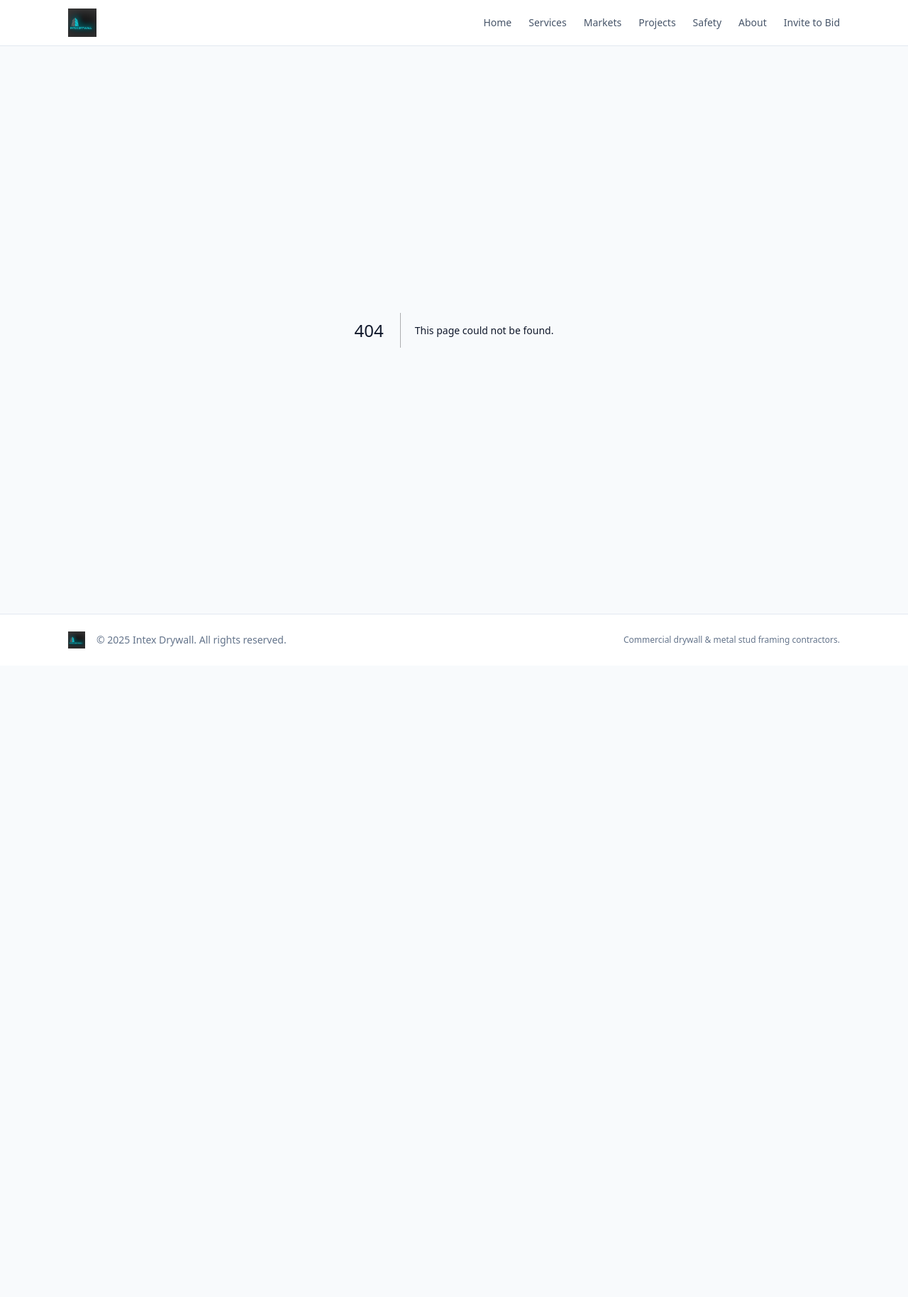
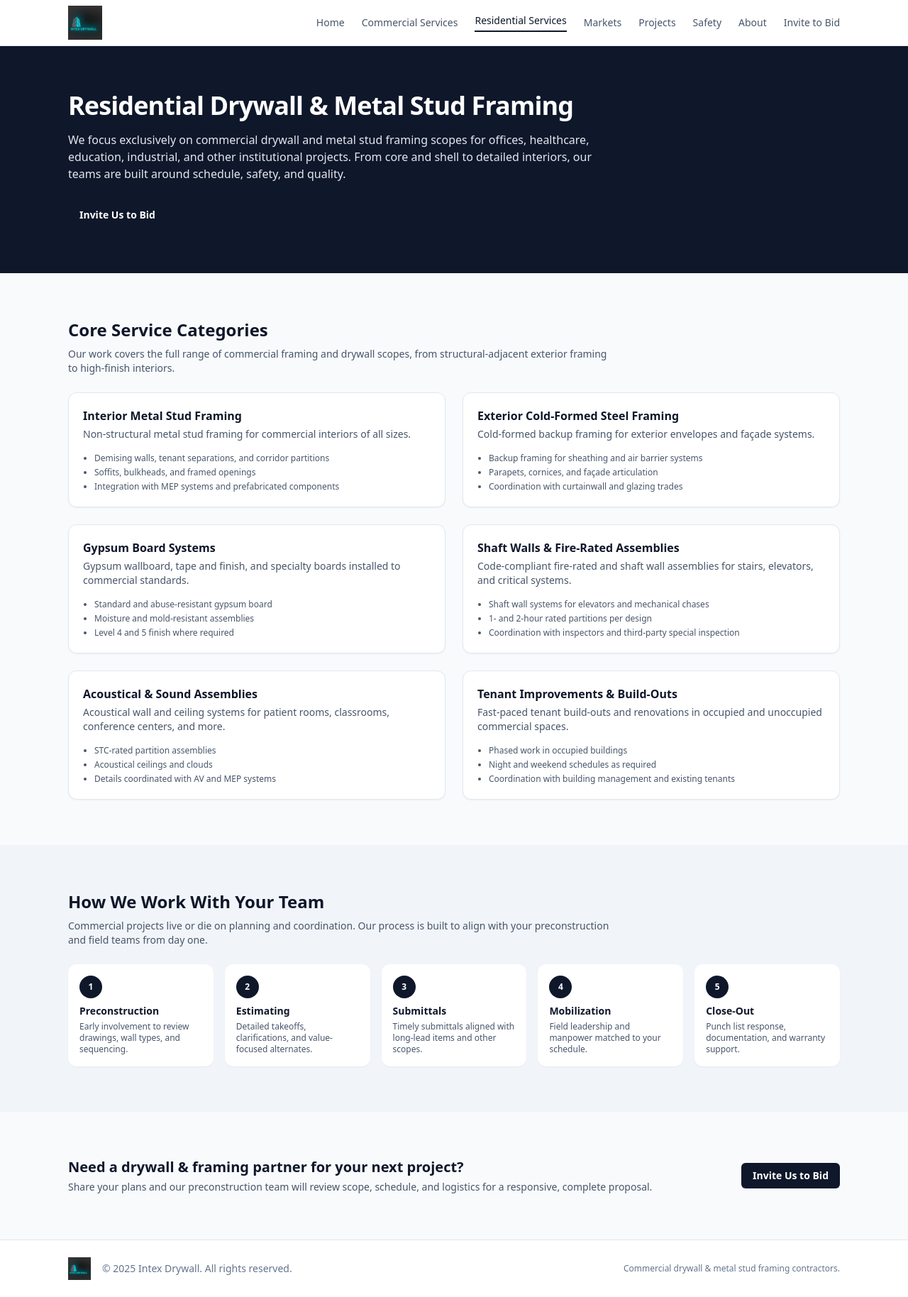
Before and after one commit to IntexRanch/intexdrywall.com, a Next.js app: page /services/residential-drywall-framing in a window 1280 px wide. Before the commit this address had no page. Shown: the whole page at 71% size. Before the commit the page ends 938 px from the top, so only its background shows below. Built offline with nearby package versions, Linux system fonts and the light colour scheme.

Commit message:
Add residential drywall service and update branding

```diff
--- a/app/invite-to-bid/page.tsx
+++ b/app/invite-to-bid/page.tsx
@@ -35,7 +35,7 @@ export default function InviteToBidPage() {
                 gdelgado@intexdrywalls.com
               </p>
               <p className="mt-1">
-                Office: <span className="font-medium">(919) 464-0185</span>
+                Office: <span className="font-medium">(919) 391-0325</span>
               </p>
             </div>
 
--- a/app/page.tsx
+++ b/app/page.tsx
@@ -77,7 +77,13 @@ export default function HomePage() {
                 href="/services/drywall-metal-stud-framing"
                 variant="secondary"
               >
-                View Services
+                Commercial Services
+              </ButtonLink>
+              <ButtonLink
+                href="/services/residential-drywall-framing"
+                variant="ghost"
+              >
+                Residential Services
               </ButtonLink>
             </div>
           </div>
--- /dev/null
+++ b/app/services/residential-drywall-framing/page.tsx
@@ -0,0 +1,138 @@
+import { Section } from "@/components/Section";
+import { ButtonLink } from "@/components/Button";
+import { serviceCategories } from "@/lib/services";
+
+export default function ResidentialServicesPage() {
+  return (
+    <div>
+      {/* Hero */}
+      <div className="bg-slate-900 text-white">
+        <div className="mx-auto max-w-6xl px-4 sm:px-6 lg:px-8 py-12 sm:py-16">
+          <div className="max-w-3xl space-y-4">
+            <h1 className="text-3xl sm:text-4xl font-semibold tracking-tight">
+              Residential Drywall &amp; Metal Stud Framing
+            </h1>
+            <p className="text-sm sm:text-base text-slate-200">
+              We focus exclusively on commercial drywall and metal stud framing
+              scopes for offices, healthcare, education, industrial, and other
+              institutional projects. From core and shell to detailed interiors,
+              our teams are built around schedule, safety, and quality.
+            </p>
+            <div className="pt-3">
+              <ButtonLink href="/invite-to-bid">Invite Us to Bid</ButtonLink>
+            </div>
+          </div>
+        </div>
+      </div>
+
+      {/* Service categories */}
+      <Section>
+        <div className="space-y-6">
+          <div className="max-w-3xl">
+            <h2 className="text-2xl font-semibold text-slate-900">
+              Core Service Categories
+            </h2>
+            <p className="mt-2 text-sm text-slate-600">
+              Our work covers the full range of commercial framing and drywall
+              scopes, from structural-adjacent exterior framing to
+              high-finish interiors.
+            </p>
+          </div>
+          <div className="grid gap-6 md:grid-cols-2">
+            {serviceCategories.map((service) => (
+              <div
+                key={service.id}
+                className="rounded-xl border border-slate-200 bg-white p-5 shadow-sm flex flex-col gap-3"
+              >
+                <div>
+                  <h3 className="text-base font-semibold text-slate-900">
+                    {service.name}
+                  </h3>
+                  <p className="mt-1 text-sm text-slate-600">
+                    {service.description}
+                  </p>
+                </div>
+                <ul className="mt-1 list-disc pl-4 space-y-1 text-xs text-slate-600">
+                  {service.bullets.map((b) => (
+                    <li key={b}>{b}</li>
+                  ))}
+                </ul>
+              </div>
+            ))}
+          </div>
+        </div>
+      </Section>
+
+      {/* Process */}
+      <Section className="bg-slate-100">
+        <div className="space-y-6">
+          <div className="max-w-3xl">
+            <h2 className="text-2xl font-semibold text-slate-900">
+              How We Work With Your Team
+            </h2>
+            <p className="mt-2 text-sm text-slate-600">
+              Commercial projects live or die on planning and coordination. Our
+              process is built to align with your preconstruction and field
+              teams from day one.
+            </p>
+          </div>
+          <ol className="grid gap-4 md:grid-cols-5 text-sm text-slate-800">
+            {[
+              {
+                title: "Preconstruction",
+                desc: "Early involvement to review drawings, wall types, and sequencing.",
+              },
+              {
+                title: "Estimating",
+                desc: "Detailed takeoffs, clarifications, and value-focused alternates.",
+              },
+              {
+                title: "Submittals",
+                desc: "Timely submittals aligned with long-lead items and other scopes.",
+              },
+              {
+                title: "Mobilization",
+                desc: "Field leadership and manpower matched to your schedule.",
+              },
+              {
+                title: "Close-Out",
+                desc: "Punch list response, documentation, and warranty support.",
+              },
+            ].map((step, idx) => (
+              <li
+                key={step.title}
+                className="flex flex-col gap-2 rounded-xl bg-white p-4 shadow-sm"
+              >
+                <span className="inline-flex h-8 w-8 items-center justify-center rounded-full bg-slate-900 text-xs font-semibold text-white">
+                  {idx + 1}
+                </span>
+                <div>
+                  <h3 className="text-sm font-semibold text-slate-900">
+                    {step.title}
+                  </h3>
+                  <p className="mt-1 text-xs text-slate-600">{step.desc}</p>
+                </div>
+              </li>
+            ))}
+          </ol>
+        </div>
+      </Section>
+
+      {/* CTA */}
+      <Section>
+        <div className="flex flex-col items-start justify-between gap-4 sm:flex-row sm:items-center">
+          <div>
+            <h2 className="text-xl font-semibold text-slate-900">
+              Need a drywall &amp; framing partner for your next project?
+            </h2>
+            <p className="mt-1 text-sm text-slate-600">
+              Share your plans and our preconstruction team will review scope,
+              schedule, and logistics for a responsive, complete proposal.
+            </p>
+          </div>
+          <ButtonLink href="/invite-to-bid">Invite Us to Bid</ButtonLink>
+        </div>
+      </Section>
+    </div>
+  );
+}
--- a/components/Footer.tsx
+++ b/components/Footer.tsx
@@ -8,9 +8,9 @@ export function Footer() {
           <Image
             src="/tealLogo.png"
             alt="Intex Drywall Logo"
-            width={80}
-            height={27}
-            className="h-6 w-auto"
+            width={110}
+            height={37}
+            className="h-8 w-auto"
           />
           <p>
             &copy; {new Date().getFullYear()} Intex Drywall. All rights reserved.
--- a/components/Header.tsx
+++ b/components/Header.tsx
@@ -7,7 +7,11 @@ import { useState } from "react";
 
 const navItems = [
   { href: "/", label: "Home" },
-  { href: "/services/drywall-metal-stud-framing", label: "Services" },
+  { href: "/services/drywall-metal-stud-framing", label: "Commercial Services" },
+  {
+    href: "/services/residential-drywall-framing",
+    label: "Residential Services",
+  },
   { href: "/markets", label: "Markets" },
   { href: "/projects", label: "Projects" },
   { href: "/safety-credentials", label: "Safety" },
@@ -26,9 +30,9 @@ export function Header() {
           <Image
             src="/tealLogo.png"
             alt="Intex Drywall Logo"
-            width={120}
-            height={40}
-            className="h-10 w-auto"
+            width={180}
+            height={60}
+            className="h-12 w-auto"
             priority
           />
         </Link>
```
